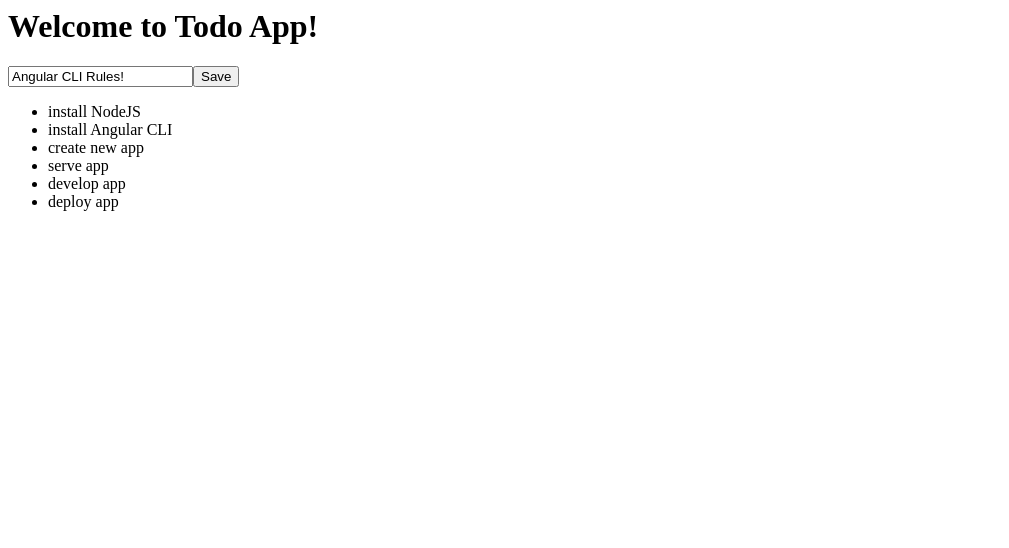
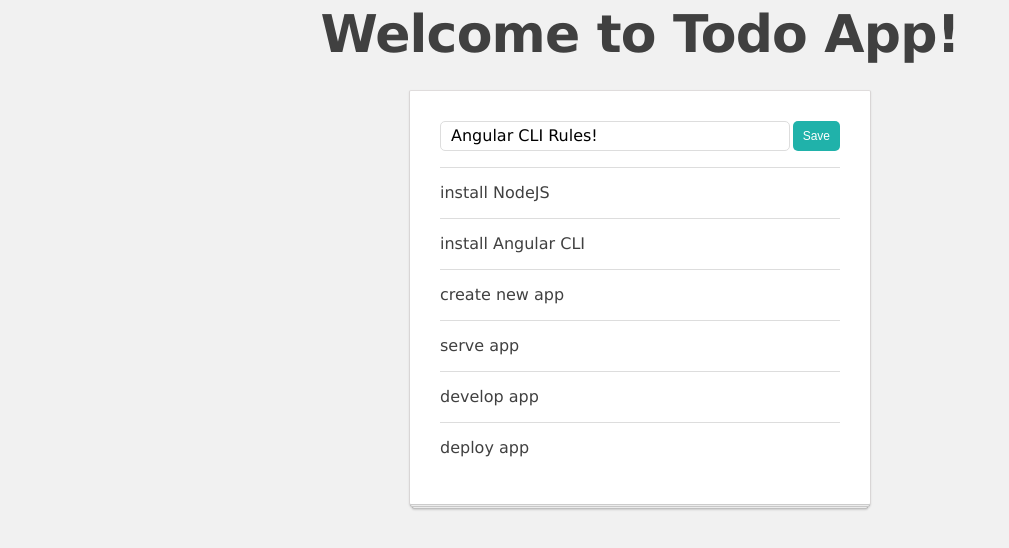
Before and after one commit to juveria-manzar/ng-girls-project, an Angular app: page / in a window 1280 px wide. Shown: the top 548 px of the page, without its empty margins (0-1009 px from the left). Built offline with nearby package versions, Linux system fonts and the light colour scheme.

Commit message:
adding-styles

```diff
--- a/src/app/app.component.html
+++ b/src/app/app.component.html
@@ -1,4 +1,4 @@
-<h1>
+<h1 class="app-title">
     Welcome to {{ title }}!
   </h1>
 <app-list-manager></app-list-manager>
--- a/src/app/input-button-unit/input-button-unit.component.css
+++ b/src/app/input-button-unit/input-button-unit.component.css
@@ -0,0 +1,15 @@
+.todo-input {
+  padding: 4px 10px 4px;
+  font-size: 16px;
+  font-family: 'Lucida Grande', Verdana, sans-serif;
+  line-height: 20px;
+  border: solid 1px #dddddd;
+  border-radius: 5px;
+  flex-grow: 1;
+}
+
+:host(:not([hidden])) {
+  display: flex;
+  justify-content: space-between;
+  flex-grow: 1;
+}
--- a/src/app/input-button-unit/input-button-unit.component.html
+++ b/src/app/input-button-unit/input-button-unit.component.html
@@ -1,8 +1,9 @@
 <input
+  class="todo-input"
   #inputElementRef
   [value]="title"
   (keyup.enter)="submitValue($event.target.value)">
 
-<button (click)="submitValue(inputElementRef.value)">
+<button class="btn" (click)="submitValue(inputElementRef.value)">
   Save
 </button>
--- a/src/app/list-manager/list-manager.component.css
+++ b/src/app/list-manager/list-manager.component.css
@@ -0,0 +1,39 @@
+.todo-app {
+  position: relative;
+  width: 400px;
+  padding: 30px 30px 15px;
+  background: white;
+  border: 1px solid;
+  border-color: #dfdcdc #d9d6d6 #ccc;
+  border-radius: 2px;
+  -webkit-box-shadow: 0 1px 2px rgba(0, 0, 0, 0.1);
+  box-shadow: 0 1px 2px rgba(0, 0, 0, 0.1);
+  margin: 20px auto;
+}
+
+.todo-app::before, .todo-app::after {
+  content: '';
+  position: absolute;
+  z-index: -1;
+  height: 4px;
+  background: white;
+  border: 1px solid #ccc;
+  border-radius: 2px;
+}
+
+.todo-app::after {
+  bottom: -3px;
+  left: 0;
+  right: 0;
+  -webkit-box-shadow: 0 1px 2px rgba(0, 0, 0, 0.1);
+  box-shadow: 0 1px 2px rgba(0, 0, 0, 0.1);
+}
+
+.todo-app::before {
+  bottom: -5px;
+  left: 2px;
+  right: 2px;
+  border-color: #c4c4c4;
+  -webkit-box-shadow: 0 1px 2px rgba(0, 0, 0, 0.15);
+  box-shadow: 0 1px 2px rgba(0, 0, 0, 0.15);
+}
--- a/src/app/list-manager/list-manager.component.html
+++ b/src/app/list-manager/list-manager.component.html
@@ -1,9 +1,14 @@
+<div class="todo-app">
   <app-input-button-unit
     (submit)="addItem($event)">
   </app-input-button-unit>
 
   <ul>
-  <li *ngFor="let todoItem of todoList">
-    <app-todo-item [item]="todoItem"></app-todo-item>
+    <li
+      *ngFor="let todoItem of todoList">
+      <app-todo-item
+        [item]="todoItem">
+      </app-todo-item>
     </li>
   </ul>
+</div>
--- a/src/app/todo-item/todo-item.component.css
+++ b/src/app/todo-item/todo-item.component.css
@@ -0,0 +1,18 @@
+.todo-item {
+  padding: 10px 0;
+  border-top: solid 1px #ddd;
+  min-height: 30px;
+  line-height: 30px;
+  display: flex;
+  justify-content: space-between;
+}
+
+.todo-checkbox {
+  flex-shrink: 0;
+  margin: auto 1ex auto 0;
+}
+
+.todo-title {
+  flex-grow: 1;
+  padding-left: 11px;
+}
--- a/src/app/todo-item/todo-item.component.html
+++ b/src/app/todo-item/todo-item.component.html
@@ -1 +1,3 @@
-{{ item.title }}
+<div class="todo-item">
+  {{ item.title }}
+</div>
--- a/src/styles.css
+++ b/src/styles.css
@@ -1 +1,53 @@
-/* Add application styles & imports to this file! */
+html, body, div, span,
+h1, p, ul, li {
+  padding: 0;
+  border: 0;
+  font: inherit;
+  vertical-align: baseline;
+}
+
+body {
+  background: #f1f1f1;
+  font-size: 16px;
+  line-height: 22px;
+  color: #404040;
+  font-family: 'Lucida Grande', Verdana, sans-serif;
+}
+
+ol, ul {
+  list-style: none;
+}
+
+.btn {
+  background: lightseagreen;
+  color: #fff;
+  padding: 3px 10px;
+  margin: 0 0 0 3px;
+  border: none;
+  border-radius: 5px;
+  font-size: 12px;
+  line-height: 24px;
+  cursor: pointer;
+  vertical-align: bottom;
+}
+
+.btn:hover {
+  background: lightslategrey;
+}
+
+.btn-red {
+  background: red;
+}
+
+.btn-red:hover {
+  background: darkred;
+}
+
+.app-title {
+  font-size: 52px;
+  line-height: 52px;
+  margin-bottom: 30px;
+  font-weight: bold;
+  text-align: center;
+  letter-spacing: -0.8px;
+}
```
Lines whose indentation alone changed are shown as unchanged.
